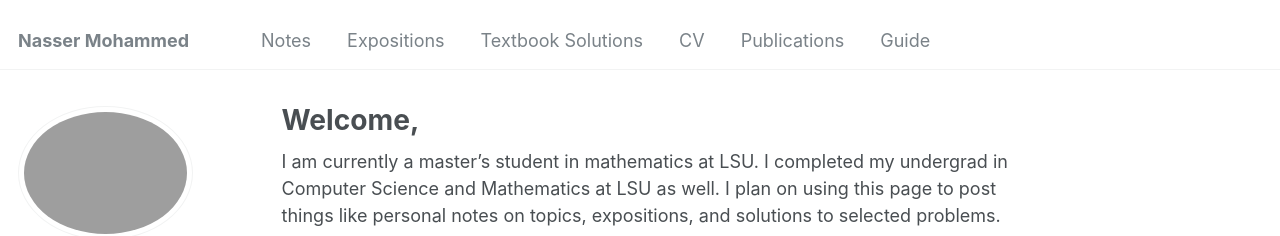
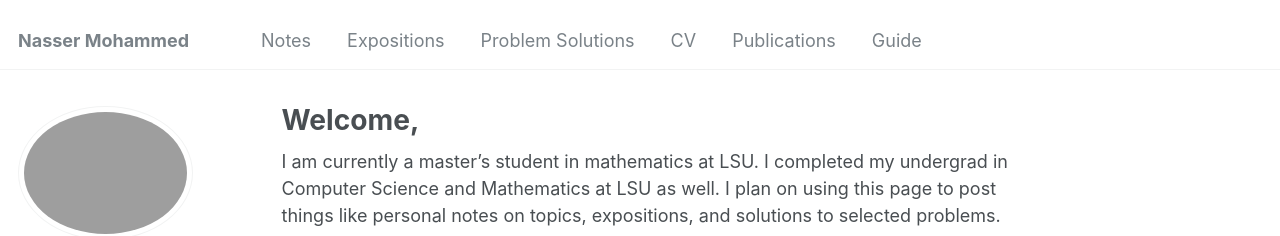
Before and after one commit to Nasser-Mohammed/Nasser-Mohammed.github.io, a Jekyll site: the page built from _pages/about.md, in a window 1280 px wide. Shown: the top 236 px of the page. Built offline with Jekyll 4.4.1, drawn with Linux system fonts in a browser that asks for light colours.

Commit message:
Update navigation.yml

```diff
--- a/_data/navigation.yml
+++ b/_data/navigation.yml
@@ -12,7 +12,7 @@ main:
   - title: "Expositions"
     url: /expositions/
 
-  - title: "Textbook Solutions"
+  - title: "Problem Solutions"
     url: /solutions/
 
   - title: "CV"
```
